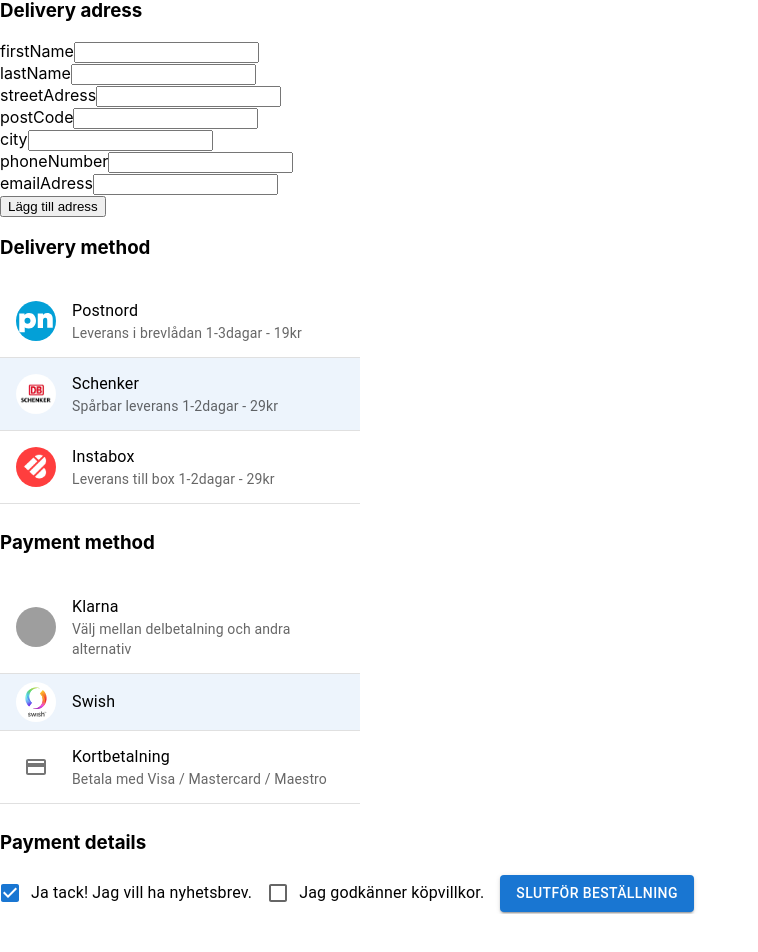
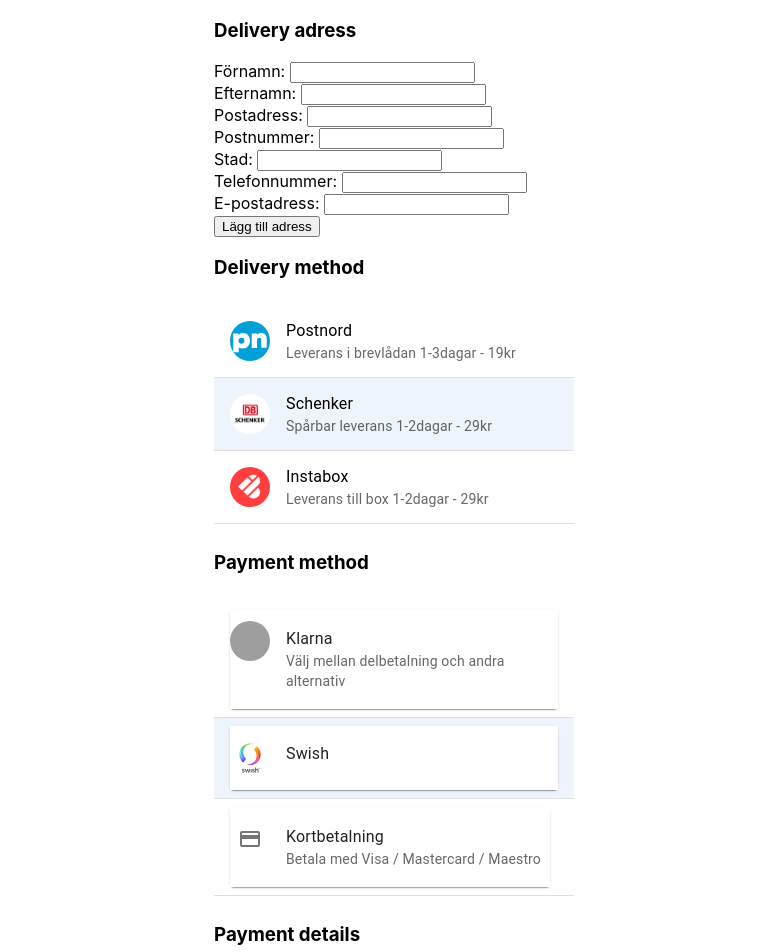
Before and after one commit to OliviaIsberg/ducky, a React (Create React App) app: page /checkoutPage in a window 1280 px wide. Shown: the part 198-1150 px from the top of the page, without its empty margins (0-758 px from the left). Before the commit the page ends 1112 px from the top, so only its background shows below. Built offline with nearby package versions, Linux system fonts and the light colour scheme; grey boxes are pictures that could not be loaded.

Commit message:
Added more accordians with inputs

```diff
--- a/package.json
+++ b/package.json
@@ -17,6 +17,7 @@
     "formik": "^2.2.9",
     "react": "^17.0.2",
     "react-dom": "^17.0.2",
+    "react-material-ui-carousel": "^3.2.0",
     "react-router-dom": "^6.2.2",
     "react-scripts": "5.0.0",
     "typescript": "^4.6.2",
--- /dev/null
+++ b/src/components/Forms/KlarnaForm.tsx
@@ -0,0 +1,57 @@
+import {
+    useFormik,
+  } from "formik";
+  import * as Yup from "yup";
+  import InputField from "./InputField";
+
+  type KlarnaDetailsSchemaType = Record<keyof KlarnaDetails, Yup.AnySchema>;
+
+  const KlarnaFormSchema = Yup.object().shape<KlarnaDetailsSchemaType>({
+    personalNumber: Yup.string().required()
+  });
+
+  interface KlarnaDetails {
+    personalNumber: string;
+  }
+
+  interface Props {
+    onSubmit: (KlarnaDetails: KlarnaDetails) => void;
+    defaultKlarnaDetails?: KlarnaDetails;
+  }
+
+  const emptyForm: KlarnaDetails = {
+    personalNumber: "",
+  };
+
+  function KlarnaForm(props: Props) {
+
+    const { values, errors, touched, handleChange, handleSubmit, handleBlur } =
+      useFormik<KlarnaDetails>({
+        initialValues: emptyForm,
+        validationSchema: KlarnaFormSchema,
+        onSubmit: (KlarnaDetails, { resetForm }) => {
+          props.onSubmit(KlarnaDetails);
+          resetForm()
+        },
+      });
+
+    return (
+      <form onSubmit={handleSubmit}>
+        {/* Personal number input */}
+        <InputField
+          label="Personnummer: "
+          id="Personnummer"
+          name="Personnummer"
+          type="text"
+          value={values.personalNumber}
+          onChange={handleChange}
+          onBlur={handleBlur}
+          error={touched.personalNumber && errors.personalNumber}
+        />
+
+        <button type="submit">Lägg till personnummer</button>
+      </form>
+    );
+  }
+
+  export default KlarnaForm;
--- a/src/components/Forms/PaymentBox.tsx
+++ b/src/components/Forms/PaymentBox.tsx
@@ -7,11 +7,17 @@
   Divider,
   Avatar,
   ListItemAvatar,
+  AccordionDetails,
+  Accordion,
+  AccordionSummary,
 } from "@mui/material";
 import CreditCardIcon from "@mui/icons-material/CreditCard";
-import klarna from '../../assets/PaymentLogos/klarna-square.jpg'
-import swish from '../../assets/PaymentLogos/swish.svg'
+import klarna from "../../assets/PaymentLogos/klarna-square.jpg";
+import swish from "../../assets/PaymentLogos/swish.svg";
 import React from "react";
+import PaymentForm from "./PaymentForm";
+import SwishForm from "./SwishForm";
+import KlarnaForm from "./KlarnaForm";
 
 function PaymentBox() {
   const [selectedIndex, setSelectedIndex] = React.useState(1);
@@ -22,6 +28,9 @@
   ) => {
     setSelectedIndex(index);
   };
+
+  function onPaymentSubmit() {}
+
   return (
     <Box sx={{ width: "100%", maxWidth: 360, bgcolor: "background.paper" }}>
       <List component="nav" aria-label="Payment options list">
@@ -30,6 +39,16 @@
           selected={selectedIndex === 0}
           onClick={(event) => handleListItemClick(event, 0)}
         >
+          <Accordion>
+            <AccordionSummary
+              sx={{
+                margin: "0",
+                color: "inherit",
+                padding: "0",
+                border: "none",
+                bgcolor: "inherit",
+              }}
+            >
               <ListItemAvatar>
                 <Avatar alt="Klarna logotyp" src={klarna} />
               </ListItemAvatar>
@@ -37,6 +56,11 @@
                 primary="Klarna"
                 secondary="Välj mellan delbetalning och andra alternativ"
               />
+            </AccordionSummary>
+            <AccordionDetails>
+              <KlarnaForm onSubmit={onPaymentSubmit} />
+            </AccordionDetails>
+          </Accordion>
         </ListItemButton>
         <Divider />
 
@@ -45,25 +69,62 @@
           selected={selectedIndex === 1}
           onClick={(event) => handleListItemClick(event, 1)}
         >
+          <Accordion>
+            <AccordionSummary
+              sx={{
+                margin: "0",
+                color: "inherit",
+                padding: "0",
+                border: "none",
+                bgcolor: "inherit",
+              }}
+            >
               <ListItemAvatar>
-          <Avatar sx={{ bgcolor: "white" }}alt="Swish logotyp" src={swish} />
+                <Avatar
+                  sx={{ bgcolor: "white" }}
+                  alt="Swish logotyp"
+                  src={swish}
+                />
               </ListItemAvatar>
               <ListItemText primary="Swish" />
+            </AccordionSummary>
+            <AccordionDetails>
+              <SwishForm onSubmit={onPaymentSubmit} />
+            </AccordionDetails>
+          </Accordion>
         </ListItemButton>
         <Divider />
 
         {/* Kortbetalning */}
+
         <ListItemButton
           selected={selectedIndex === 2}
           onClick={(event) => handleListItemClick(event, 2)}
         >
+          <Accordion>
+            <AccordionSummary
+              sx={{
+                margin: "0",
+                color: "inherit",
+                padding: "0",
+                border: "none",
+                bgcolor: "inherit",
+              }}
+            >
               <ListItemIcon>
-            <Avatar sx={{ bgcolor: "white" , color: "inherit"}}><CreditCardIcon /></Avatar>
+                <Avatar sx={{ bgcolor: "white", color: "inherit" }}>
+                  <CreditCardIcon />
+                </Avatar>
               </ListItemIcon>
               <ListItemText
                 primary="Kortbetalning"
                 secondary="Betala med Visa / Mastercard / Maestro"
               />
+            </AccordionSummary>
+            <AccordionDetails>
+              <PaymentForm onSubmit={onPaymentSubmit} />
+            </AccordionDetails>
+          </Accordion>
         </ListItemButton>
         <Divider />
       </List>
--- a/src/components/Forms/PaymentForm.tsx
+++ b/src/components/Forms/PaymentForm.tsx
@@ -1,5 +1,89 @@
-function PaymentForm() {
-  return null;
+import {
+  useFormik,
+} from "formik";
+import * as Yup from "yup";
+import InputField from "./InputField";
+
+type PaymentDetailsSchemaType = Record<keyof PaymentDetails, Yup.AnySchema>;
+
+const PaymentFormSchema = Yup.object().shape<PaymentDetailsSchemaType>({
+  cardNumber: Yup.string().required(),
+  csv: Yup.string().required(),
+  expDate: Yup.string().required(),
+
+});
+
+interface PaymentDetails {
+  cardNumber: string;
+  csv: string;
+  expDate: string
+
+}
+
+interface Props {
+  onSubmit: (PaymentDetails: PaymentDetails) => void;
+  defaultPaymentDetails?: PaymentDetails;
+}
+
+const emptyForm: PaymentDetails = {
+  cardNumber: "",
+  csv: "",
+  expDate: "",
+};
+
+function PaymentForm(props: Props) {
+
+  const { values, errors, touched, handleChange, handleSubmit, handleBlur } =
+    useFormik<PaymentDetails>({
+      initialValues: emptyForm,
+      validationSchema: PaymentFormSchema,
+      onSubmit: (PaymentDetails, { resetForm }) => {
+        props.onSubmit(PaymentDetails);
+        resetForm()
+      },
+    });
+
+  return (
+    <form onSubmit={handleSubmit}>
+      {/* Card number input */}
+      <InputField
+        label="Kortnummer: "
+        id="Kortnummer"
+        name="Kortnummer"
+        type="text"
+        value={values.cardNumber}
+        onChange={handleChange}
+        onBlur={handleBlur}
+        error={touched.cardNumber && errors.cardNumber}
+      />
+
+      {/* CSV input */}
+      <InputField
+        label="CSV: "
+        id="CSV"
+        name="CSV"
+        type="text"
+        value={values.csv}
+        onChange={handleChange}
+        onBlur={handleBlur}
+        error={touched.csv && errors.csv}
+      />
+
+      {/* expiery date input */}
+      <InputField
+        label="Utgångsdatum: "
+        id="Utgångsdatum"
+        name="Utgångsdatum"
+        type="date"
+        value={values.expDate}
+        onChange={handleChange}
+        onBlur={handleBlur}
+        error={touched.expDate && errors.expDate}
+      />
+
+      <button type="submit">Lägg till kort</button>
+    </form>
+  );
 }
 
 export default PaymentForm;
--- a/src/components/Forms/ShippingForm.tsx
+++ b/src/components/Forms/ShippingForm.tsx
@@ -57,9 +57,9 @@
     <form onSubmit={handleSubmit}>
       {/* First name input */}
       <InputField
-        label="firstName"
-        id="firstName"
-        name="firstName"
+        label="Förnamn: "
+        id="Förnamn"
+        name="Förnamn"
         type="text"
         value={values.firstName}
         onChange={handleChange}
@@ -69,9 +69,9 @@
 
       {/* Last name input */}
       <InputField
-        label="lastName"
-        id="lastName"
-        name="lastName"
+        label="Efternamn: "
+        id="Efternamn"
+        name="Efternamn"
         type="text"
         value={values.lastName}
         onChange={handleChange}
@@ -81,9 +81,9 @@
 
       {/* Street adress input */}
       <InputField
-        label="streetAdress"
-        id="streetAdress"
-        name="streetAdress"
+        label="Postadress: "
+        id="Postadress"
+        name="Postadress"
         type="text"
         value={values.streetAdress}
         onChange={handleChange}
@@ -93,9 +93,9 @@
 
       {/* Post code input */}
       <InputField
-        label="postCode"
-        id="postCode"
-        name="postCode"
+        label="Postnummer: "
+        id="Postnummer"
+        name="Postnummer"
         type="text"
         value={values.postCode}
         onChange={handleChange}
@@ -106,9 +106,9 @@
 
       {/* city input */}
       <InputField
-        label="city"
-        id="city"
-        name="city"
+        label="Stad: "
+        id="Stad"
+        name="Stad"
         type="text"
         value={values.city}
         onChange={handleChange}
@@ -118,9 +118,9 @@
 
       {/* phone number input */}
       <InputField
-        label="phoneNumber"
-        id="phoneNumber"
-        name="phoneNumber"
+        label="Telefonnummer: "
+        id="Telefonnummer"
+        name="Telefonnummer"
         type="text"
         pattern="[0-9 -+]{}"
         value={values.phoneNumber}
@@ -131,8 +131,8 @@
 
       {/* email adress input */}
       <InputField
-        label="emailAdress"
-        id="emailAdress"
+        label="E-postadress: "
+        id="E-postadress"
         name="emailAdress"
         type="text"
         value={values.emailAdress}
--- /dev/null
+++ b/src/components/Forms/SwishForm.tsx
@@ -0,0 +1,57 @@
+import {
+    useFormik,
+  } from "formik";
+  import * as Yup from "yup";
+  import InputField from "./InputField";
+
+  type SwishDetailsSchemaType = Record<keyof SwishDetails, Yup.AnySchema>;
+
+  const SwishFormSchema = Yup.object().shape<SwishDetailsSchemaType>({
+    phoneNumber: Yup.string().required()
+  });
+
+  interface SwishDetails {
+    phoneNumber: string;
+  }
+
+  interface Props {
+    onSubmit: (SwishDetails: SwishDetails) => void;
+    defaultSwishDetails?: SwishDetails;
+  }
+
+  const emptyForm: SwishDetails = {
+    phoneNumber: "",
+  };
+
+  function SwishForm(props: Props) {
+
+    const { values, errors, touched, handleChange, handleSubmit, handleBlur } =
+      useFormik<SwishDetails>({
+        initialValues: emptyForm,
+        validationSchema: SwishFormSchema,
+        onSubmit: (SwishDetails, { resetForm }) => {
+          props.onSubmit(SwishDetails);
+          resetForm()
+        },
+      });
+
+    return (
+      <form onSubmit={handleSubmit}>
+        {/* phone number input */}
+        <InputField
+          label="Telefonnummer: "
+          id="Telefonnummer"
+          name="Telefonnummer"
+          type="text"
+          value={values.phoneNumber}
+          onChange={handleChange}
+          onBlur={handleBlur}
+          error={touched.phoneNumber && errors.phoneNumber}
+        />
+
+        <button type="submit">Skicka till Swish</button>
+      </form>
+    );
+  }
+
+  export default SwishForm;
--- a/src/pages/CheckOutPage.tsx
+++ b/src/pages/CheckOutPage.tsx
@@ -1,4 +1,4 @@
-import { Button, Checkbox, FormControlLabel } from "@mui/material";
+import { Button, Checkbox, Container, FormControlLabel } from "@mui/material";
 import PaymentBox from "../components/Forms/PaymentBox";
 import PaymentForm from "../components/Forms/PaymentForm";
 import ShipmentBox from "../components/Forms/ShipmentBox";
@@ -10,7 +10,7 @@
 
 function CheckOutPage() {
   return (
-    <div className="checkOutContainer">
+    <Container maxWidth="md">
       <h2>Kassa</h2>
       {/* < CartSummary /> */}
       <h3>Välj dina betal och leveransmetoder</h3>
@@ -26,7 +26,6 @@
       <h3>Payment method</h3>
       <PaymentBox />
       <h3>Payment details</h3>
-      <PaymentForm />
       {/* Newsletter checkbox, does nothing for now */}
       <FormControlLabel
         control={<Checkbox defaultChecked />}
@@ -38,7 +37,7 @@
         label="Jag godkänner köpvillkor."
       />
 <Button variant="contained">Slutför beställning</Button>
-    </div>
+    </Container>
   );
 }
 
```
Also changed, not shown: 1 other file (tests, documents, lock files or other folders). Lines whose indentation alone changed are shown as unchanged.
